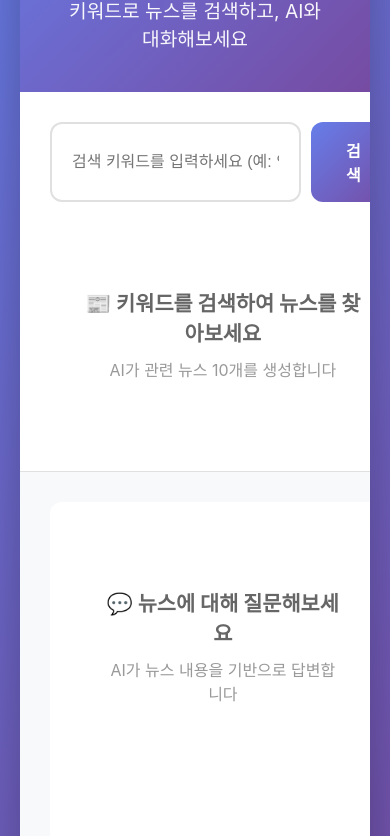
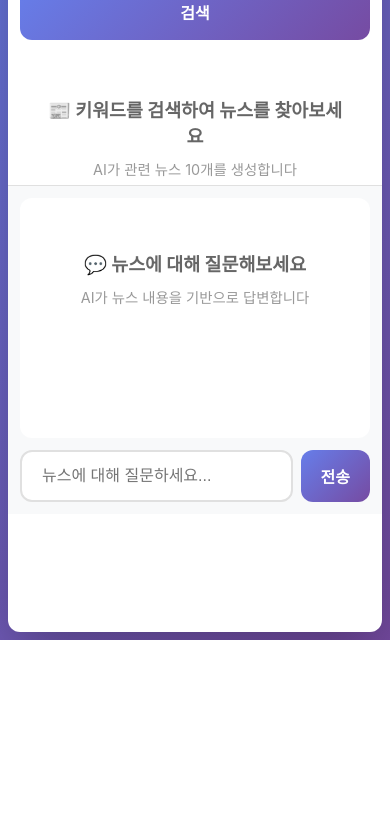
Before and after one commit to caskha/news7, a website: page index.html in a window 390 px wide. Shown: the part 204-1040 px from the top of the page. After the commit the page ends 844 px from the top, so only its background shows below. Drawn offline with Linux system fonts and the light colour scheme.

Commit message:
style: mobile-friendly responsive UI

```diff
--- a/index.html
+++ b/index.html
@@ -11,11 +11,19 @@
             box-sizing: border-box;
         }
 
+        html {
+            -webkit-text-size-adjust: 100%;
+            -webkit-tap-highlight-color: transparent;
+        }
+
         body {
             font-family: -apple-system, BlinkMacSystemFont, 'Segoe UI', Roboto, 'Helvetica Neue', Arial, sans-serif;
             background: linear-gradient(135deg, #667eea 0%, #764ba2 100%);
             min-height: 100vh;
+            min-height: 100dvh;
             padding: 20px;
+            overflow-x: hidden;
+            -webkit-overflow-scrolling: touch;
         }
 
         .container {
@@ -25,9 +33,12 @@
             border-radius: 20px;
             box-shadow: 0 20px 60px rgba(0,0,0,0.3);
             overflow: hidden;
+            min-height: calc(100vh - 40px);
+            min-height: calc(100dvh - 40px);
         }
 
         .header {
+            flex-shrink: 0;
             background: linear-gradient(135deg, #667eea 0%, #764ba2 100%);
             color: white;
             padding: 40px;
@@ -50,6 +61,7 @@
             grid-template-columns: 1fr 1fr;
             gap: 0;
             min-height: 700px;
+            flex: 1;
         }
 
         .news-section {
@@ -77,6 +89,7 @@
 
         .search-box input {
             flex: 1;
+            min-width: 0;
             padding: 16px 20px;
             border: 2px solid #e0e0e0;
             border-radius: 12px;
@@ -92,6 +105,8 @@
 
         .search-box button {
             padding: 16px 35px;
+            min-height: 48px;
+            min-width: 48px;
             background: linear-gradient(135deg, #667eea 0%, #764ba2 100%);
             color: white;
             border: none;
@@ -100,6 +115,7 @@
             font-weight: 600;
             cursor: pointer;
             transition: all 0.3s;
+            touch-action: manipulation;
         }
 
         .search-box button:hover:not(:disabled) {
@@ -120,11 +136,13 @@
 
         .news-item {
             padding: 20px;
+            min-height: 44px;
             background: #f8f9fa;
             border-radius: 12px;
             cursor: pointer;
             transition: all 0.3s;
             border-left: 4px solid #667eea;
+            touch-action: manipulation;
         }
 
         .news-item:hover {
@@ -214,6 +232,7 @@
 
         .chat-input-container input {
             flex: 1;
+            min-width: 0;
             padding: 16px 20px;
             border: 2px solid #e0e0e0;
             border-radius: 12px;
@@ -229,6 +248,8 @@
 
         .chat-input-container button {
             padding: 16px 35px;
+            min-height: 48px;
+            min-width: 48px;
             background: linear-gradient(135deg, #667eea 0%, #764ba2 100%);
             color: white;
             border: none;
@@ -237,6 +258,7 @@
             font-weight: 600;
             cursor: pointer;
             transition: all 0.3s;
+            touch-action: manipulation;
         }
 
         .chat-input-container button:hover:not(:disabled) {
@@ -282,19 +304,191 @@
             color: #999;
         }
 
+        /* 태블릿·모바일 */
         @media (max-width: 968px) {
+            body {
+                padding: 12px;
+            }
+
+            .container {
+                border-radius: 16px;
+                min-height: calc(100dvh - 24px);
+            }
+
+            .header {
+                padding: 28px 20px;
+            }
+
+            .header h1 {
+                font-size: 1.75em;
+                margin-bottom: 6px;
+            }
+
+            .header p {
+                font-size: 1em;
+            }
+
             .main-content {
-                grid-template-columns: 1fr;
+                display: flex;
+                flex-direction: column;
+                grid-template-columns: unset;
+                min-height: 0;
+                flex: 1;
             }
 
             .news-section {
+                flex-shrink: 0;
+                padding: 20px 16px;
                 border-right: none;
                 border-bottom: 1px solid #e0e0e0;
-                max-height: 400px;
+                max-height: min(45vh, 320px);
+                overflow-y: auto;
+                -webkit-overflow-scrolling: touch;
+                overscroll-behavior: contain;
+            }
+
+            .chat-section {
+                flex: 1;
+                min-height: 0;
+                padding: 16px;
+                padding-bottom: calc(16px + env(safe-area-inset-bottom, 0));
+                display: flex;
+                flex-direction: column;
+            }
+
+            .search-container {
+                margin-bottom: 16px;
+            }
+
+            .search-box {
+                flex-wrap: wrap;
+                gap: 8px;
+            }
+
+            .search-box input {
+                flex: 1 1 100%;
+                min-height: 48px;
+            }
+
+            .search-box button {
+                flex: 1 1 auto;
+                min-width: 80px;
+            }
+
+            .news-item {
+                padding: 16px;
+            }
+
+            .news-item h3 {
+                font-size: 1.05em;
+            }
+
+            .news-item p {
+                font-size: 0.9em;
+            }
+
+            .chat-messages {
+                padding: 16px;
+                margin-bottom: 12px;
+                min-height: 280px;
+                max-height: min(50vh, 400px);
+                -webkit-overflow-scrolling: touch;
+                flex: 1;
+                overflow-y: auto;
+            }
+
+            .message {
+                margin-bottom: 14px;
             }
 
             .message-content {
-                max-width: 85%;
+                max-width: 88%;
+                padding: 14px 16px;
+                font-size: 0.95em;
+            }
+
+            .chat-input-container {
+                flex-shrink: 0;
+                gap: 8px;
+            }
+
+            .chat-input-container input {
+                min-height: 48px;
+            }
+
+            .empty-state {
+                padding: 40px 20px;
+            }
+
+            .empty-state h3 {
+                font-size: 1.15em;
+            }
+
+            .empty-state p {
+                font-size: 0.9em;
+            }
+        }
+
+        /* 소형 모바일 */
+        @media (max-width: 480px) {
+            body {
+                padding: 8px;
+            }
+
+            .container {
+                border-radius: 12px;
+                min-height: calc(100dvh - 16px);
+            }
+
+            .header {
+                padding: 20px 16px;
+            }
+
+            .header h1 {
+                font-size: 1.5em;
+            }
+
+            .header p {
+                font-size: 0.9em;
+            }
+
+            .news-section {
+                padding: 16px 12px;
+                max-height: min(40vh, 280px);
+            }
+
+            .chat-section {
+                padding: 12px;
+                padding-bottom: calc(12px + env(safe-area-inset-bottom, 0));
+            }
+
+            .search-box input {
+                font-size: 16px;
+            }
+
+            .news-item {
+                padding: 14px;
+            }
+
+            .news-item h3 {
+                font-size: 1em;
+            }
+
+            .chat-messages {
+                padding: 12px;
+                min-height: 240px;
+                max-height: min(45vh, 360px);
+            }
+
+            .message-content {
+                max-width: 92%;
+                padding: 12px 14px;
+                font-size: 0.9em;
+            }
+
+            .chat-input-container input,
+            .chat-input-container button {
+                padding: 14px 20px;
             }
         }
 
```
